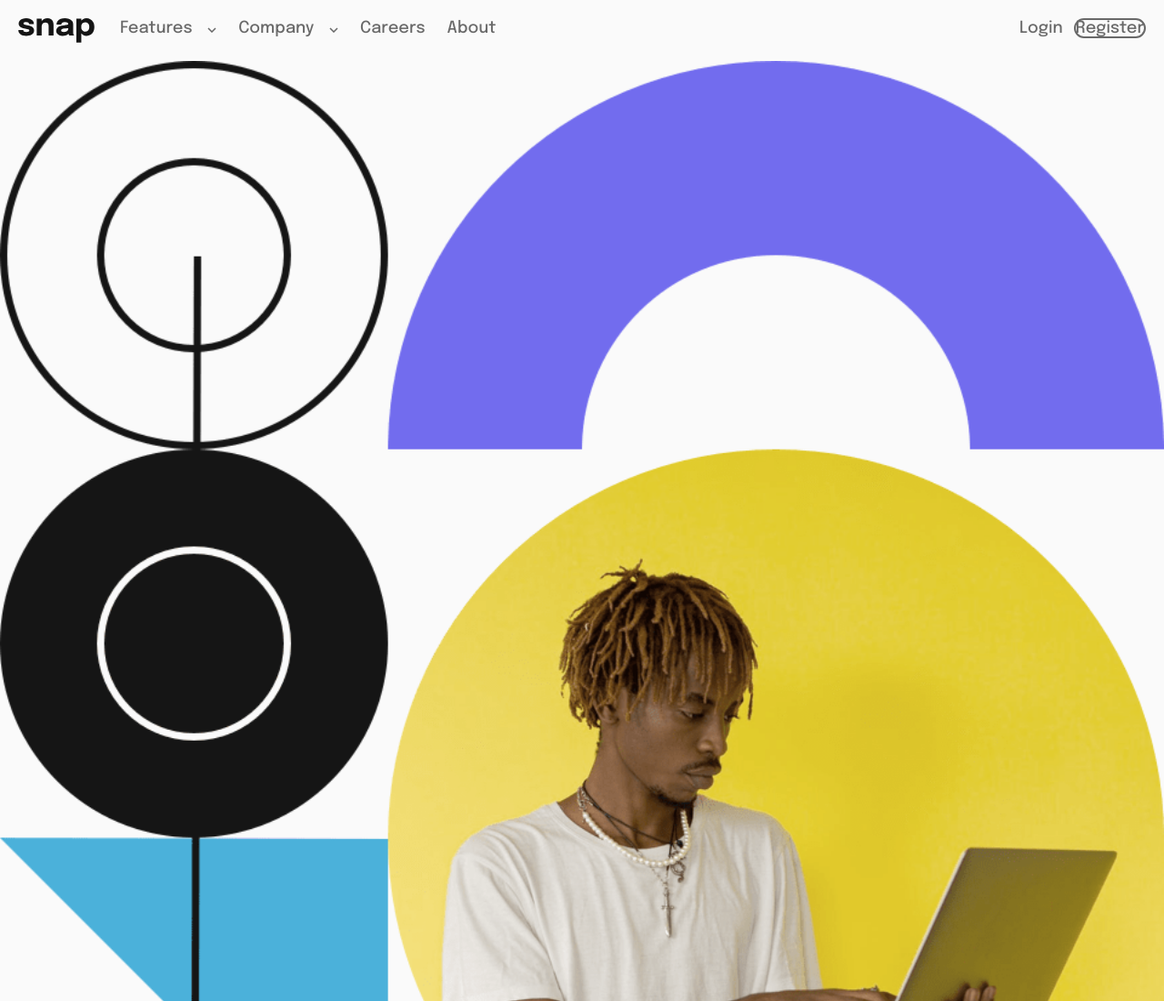
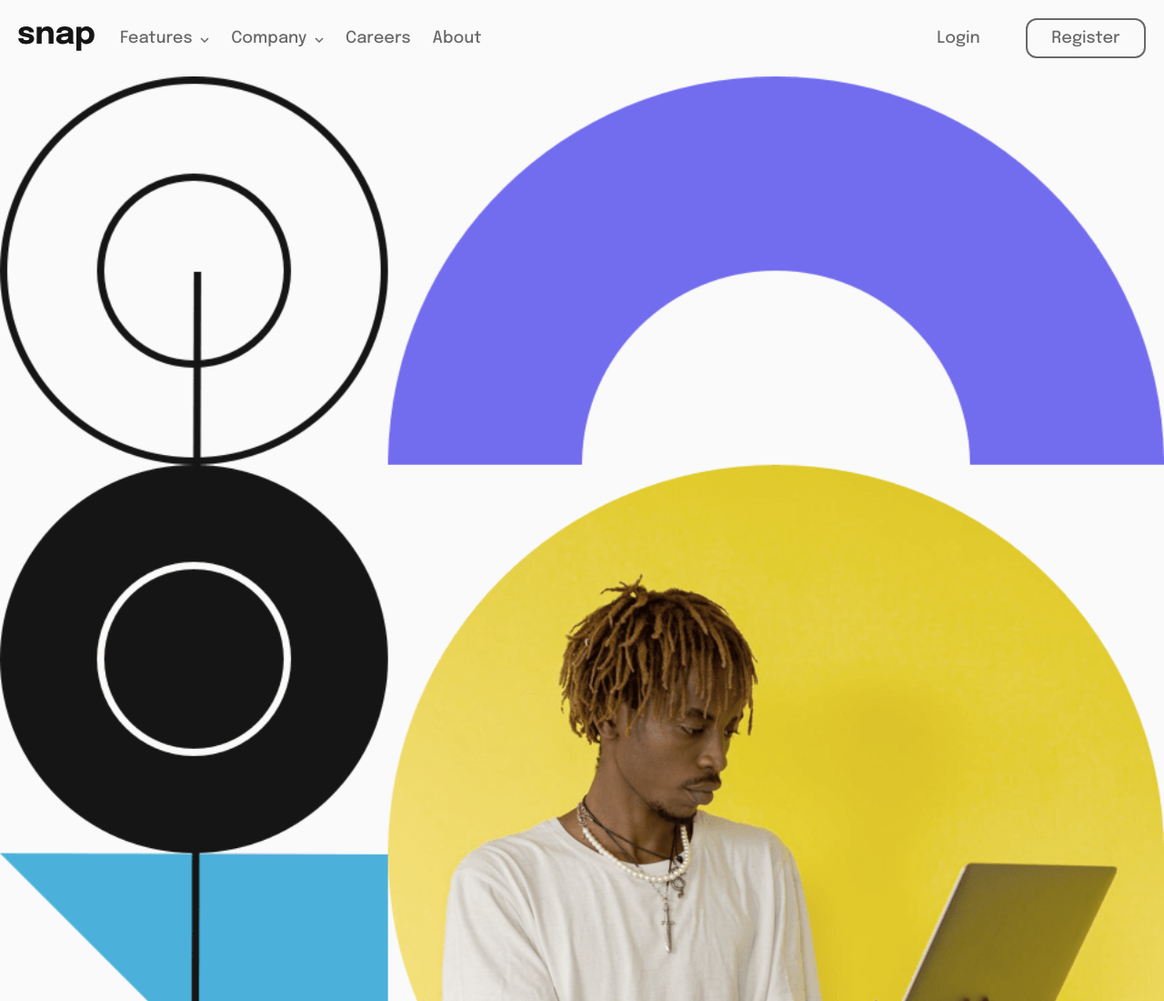
Before and after one commit to tolasc/company-intro-page-with-dropdown-navigation, a plain HTML site: page index.html in a window 1280 px wide. Shown: the top 1100 px of the page at 91% size. Drawn offline with Linux system fonts and the light colour scheme.

Commit message:
Adjust header spacing and styles

```diff
--- a/styles.css
+++ b/styles.css
@@ -249,6 +249,9 @@ footer {
         display: none;
         transition: none;
     }
+    header {
+        align-items: center;
+    }
     .nav-content {
         width: 100%;
         padding-left: 1.5rem;
@@ -265,12 +268,18 @@ footer {
     .header-account {
         flex-direction: row;
         padding: 0;
+        gap: 0.5rem;
     }
     .header-button {
-        height: 100%;
+        height: 2.75rem;
+        width: 8.25rem;
+        padding: 0;
     }
     .header-accordion-content {
         position: fixed;
+    }
+    .header-accordion img{
+        padding-left: 0.25rem;
     }
     .header-accordion.open+.header-accordion-content {
         background-color: var(--almostwhite);
```
